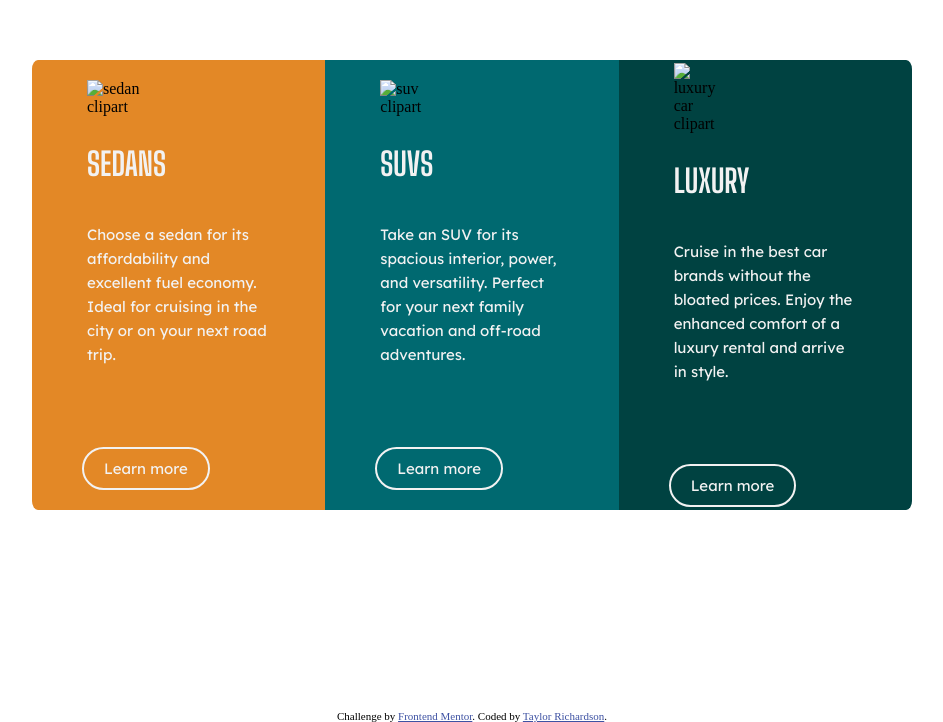
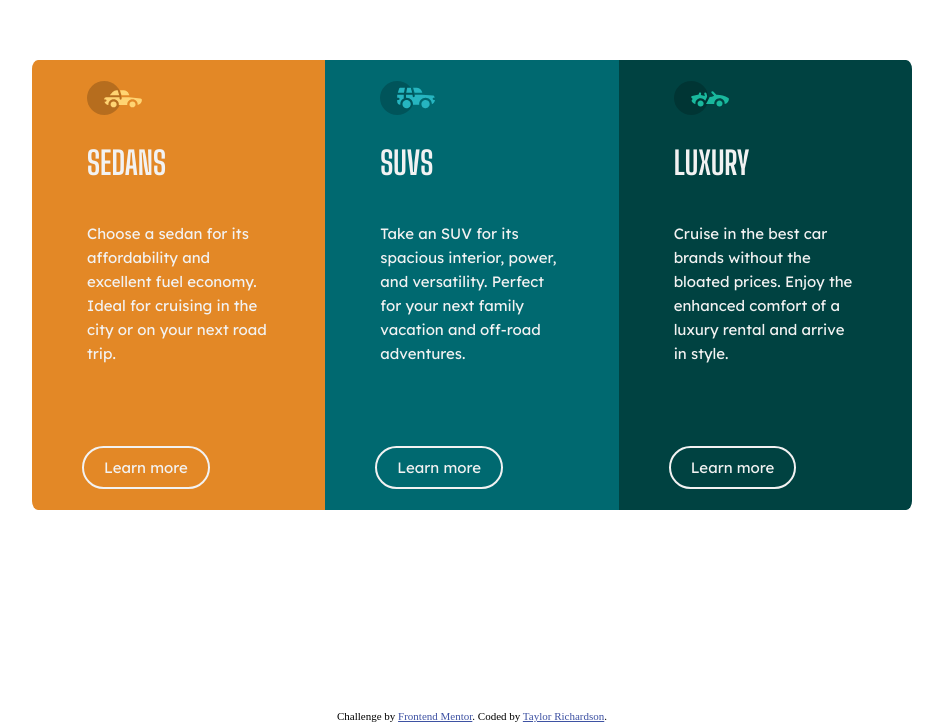
Before and after one commit to tmrich212/3-Column-Project, a plain HTML site: page index.html in a window 1280 px wide. Shown: the part 140-862 px from the top of the page, without its empty margins (168-1111 px from the left). Drawn offline with Linux system fonts and the light colour scheme.

Commit message:
Update index.html file
change source for images so they will be visible

```diff
--- a/index.html
+++ b/index.html
@@ -26,7 +26,7 @@
 <body>
   <div class="container">
   <div class="sedan">
-    <img src='images/icon-sedans.svg' class='image' alt="sedan clipart">
+    <img src='icon-sedans.svg' class='image' alt="sedan clipart">
     <h1>SEDANS</h1>
       <p>Choose a sedan for its affordability and excellent fuel economy. Ideal for cruising in the city
       or on your next road trip.</p>
@@ -35,7 +35,7 @@
         </div>
   </div>
   <div class="suv">
-    <img src="images/icon-suvs.svg" class='image' alt="suv clipart">
+    <img src="icon-suvs.svg" class='image' alt="suv clipart">
     <h1>SUVS</h1>
       <p>Take an SUV for its spacious interior, power, and versatility. Perfect for your next family vacation
       and off-road adventures.</p>
@@ -44,7 +44,7 @@
       </div>
   </div>
   <div class="luxury">
-    <img src="images/icon-luxury.svg" class='image' alt="luxury car clipart">
+    <img src="icon-luxury.svg" class='image' alt="luxury car clipart">
     <h1>LUXURY</h1>
       <p>Cruise in the best car brands without the bloated prices. Enjoy the enhanced comfort of a luxury
       rental and arrive in style.</p>
```
